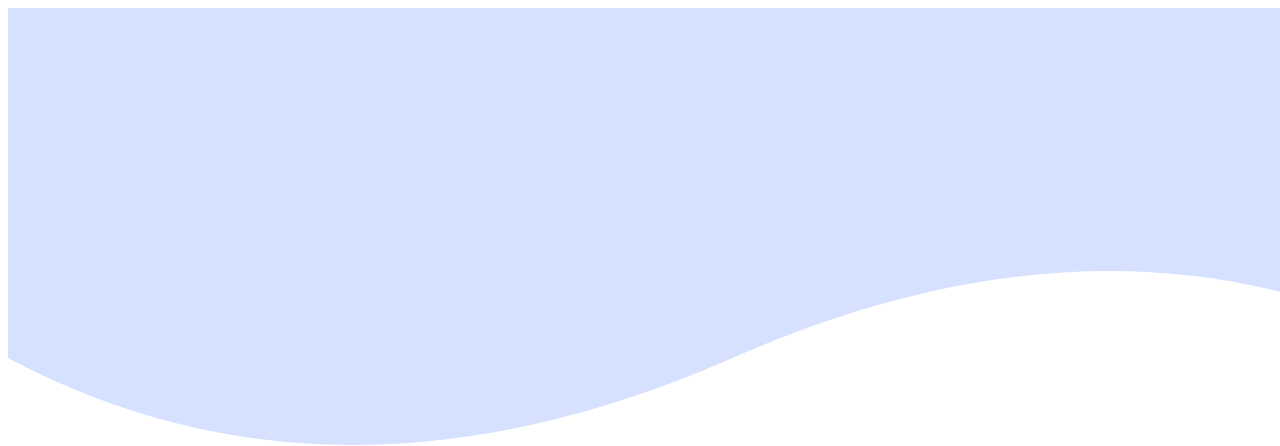
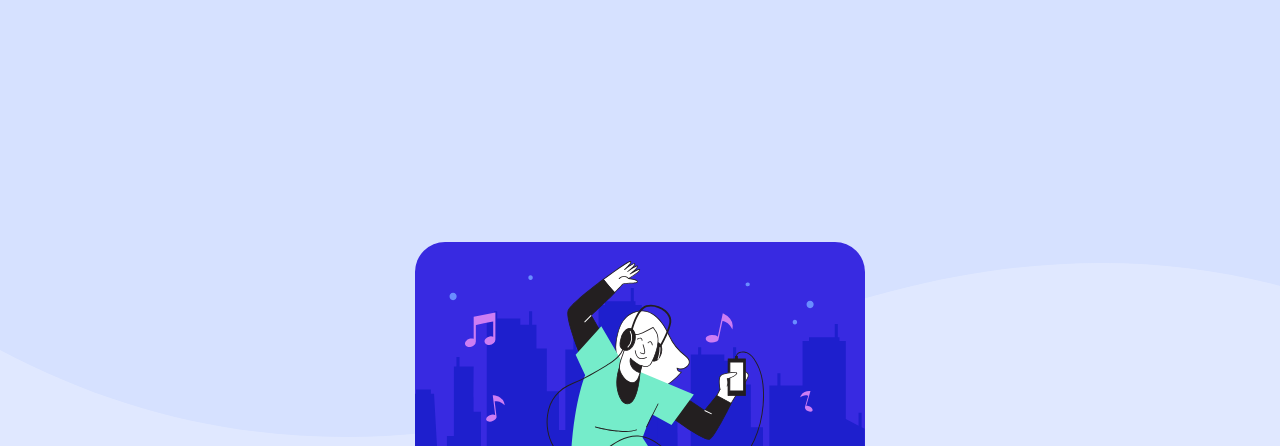
Before and after one commit to pedrosiufc/Order-summary-component-main, a plain HTML site: page index.html in a window 1280 px wide. Shown: the top 446 px of the page. Drawn offline with Linux system fonts and the light colour scheme; the site is published under a folder, as on GitHub Pages, so addresses that start at the root find nothing.

Commit message:
Modificação no caminho dos arquivos css.

```diff
--- a/index.html
+++ b/index.html
@@ -14,9 +14,9 @@
   <link
     href="https://fonts.googleapis.com/css2?family=Lexend+Deca:wght@100..900&family=Red+Hat+Display:ital,wght@0,300..900;1,300..900&display=swap"
     rel="stylesheet">
-  <link rel="stylesheet" href="/src/css/reset.css">
-  <link rel="stylesheet" href="/src/css/variables.css">
-  <link rel="stylesheet" href="/src/css/style.css">
+  <link rel="stylesheet" href="./src/css/reset.css">
+  <link rel="stylesheet" href="./src/css/variables.css">
+  <link rel="stylesheet" href="./src/css/style.css">
 
 </head>
 
```
